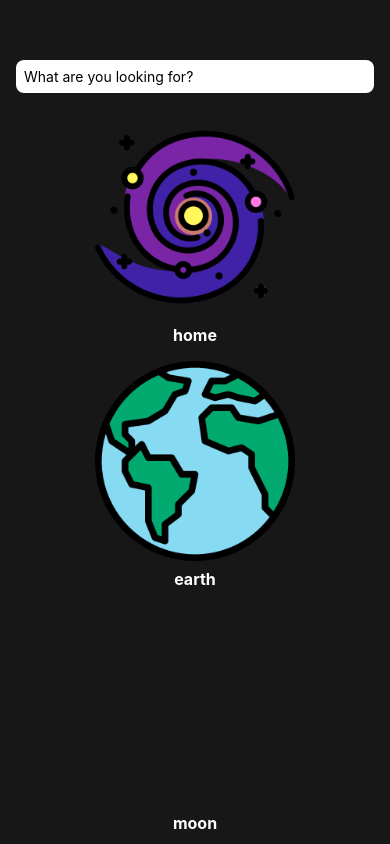
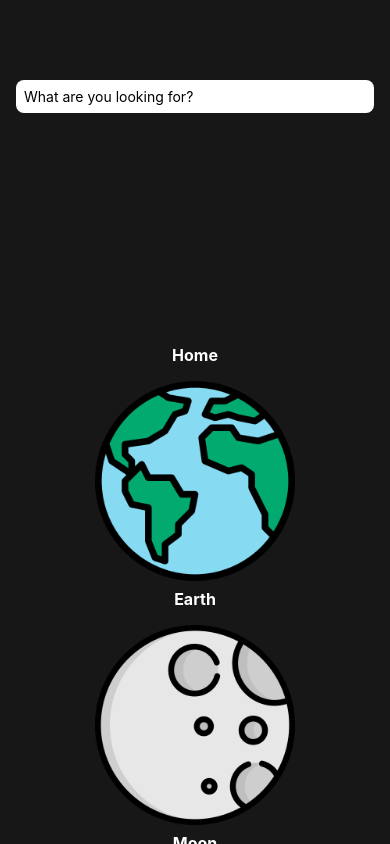
Before and after one commit to Larsdotpy/CelestialExplorer, a React Native app: screen / in a window 390 px wide. Built offline with nearby package versions, Linux system fonts and the light colour scheme.

Commit message:
Fixed spelling and images after feedback merge

```diff
--- a/screens/Home.tsx
+++ b/screens/Home.tsx
@@ -5,11 +5,11 @@ import 'react-native-gesture-handler';
 import {data, Item, RootStackParamList, Screens} from '../utilities'
 import {StackNavigationProp} from "@react-navigation/stack";
 
-const home = require("../assets/images/mainlogo.png");
 const earth = require("../assets/images/earth.png");
+const moon = require("../assets/images/moon.png")
 const mars = require("../assets/images/mars.png");
 const mercury = require("../assets/images/mercury.png");
-const sun = require("../assets/images/earth.png");
+const sun = require("../assets/images/sun.png");
 const ton618 = require("../assets/images/ton618.png");
 const muchMore = require("../assets/images/astronaut.png");
 const saturn = require("../assets/images/saturn.png");
@@ -17,8 +17,8 @@ const neptune = require("../assets/images/neptune.png");
 const uranus = require("../assets/images/uranus.png");
 
 const images = {
-  [Screens.Home]: home,
   [Screens.Earth]: earth,
+  [Screens.Moon]: moon,
   [Screens.Mars]: mars,
   [Screens.Mercury]: mercury,
   [Screens.MuchMore]: muchMore,
@@ -65,7 +65,7 @@ const styles = StyleSheet.create({
   searchBar: {
     height: 40,
     marginHorizontal: 16,
-    marginTop: 60,
+    marginTop: 80,
     marginBottom: 8,
     padding: 8,
     borderRadius: 8,
--- a/utilities.ts
+++ b/utilities.ts
@@ -1,17 +1,17 @@
 import {Dimensions} from "react-native";
 
 export enum Screens {
-    Home = "home",
-    Earth = "earth",
-    Moon = "moon",
-    Mars = "mars",
-    Sun = "sun",
-    Saturn = "saturn",
-    Uranus = "uranus",
-    Mercury = "mercury",
-    Neptune = "neptune",
-    TON618 = "ton618",
-    MuchMore = "astronaut"
+    Home = "Home",
+    Earth = "Earth",
+    Moon = "Moon",
+    Mars = "Mars",
+    Sun = "Sun",
+    Saturn = "Saturn",
+    Uranus = "Uranus",
+    Mercury = "Mercury",
+    Neptune = "Neptune",
+    TON618 = "Ton618",
+    MuchMore = "and much more..."
 }
 
 export interface Item {
```
Also changed, not shown: App.tsx (line endings or trailing spaces).
